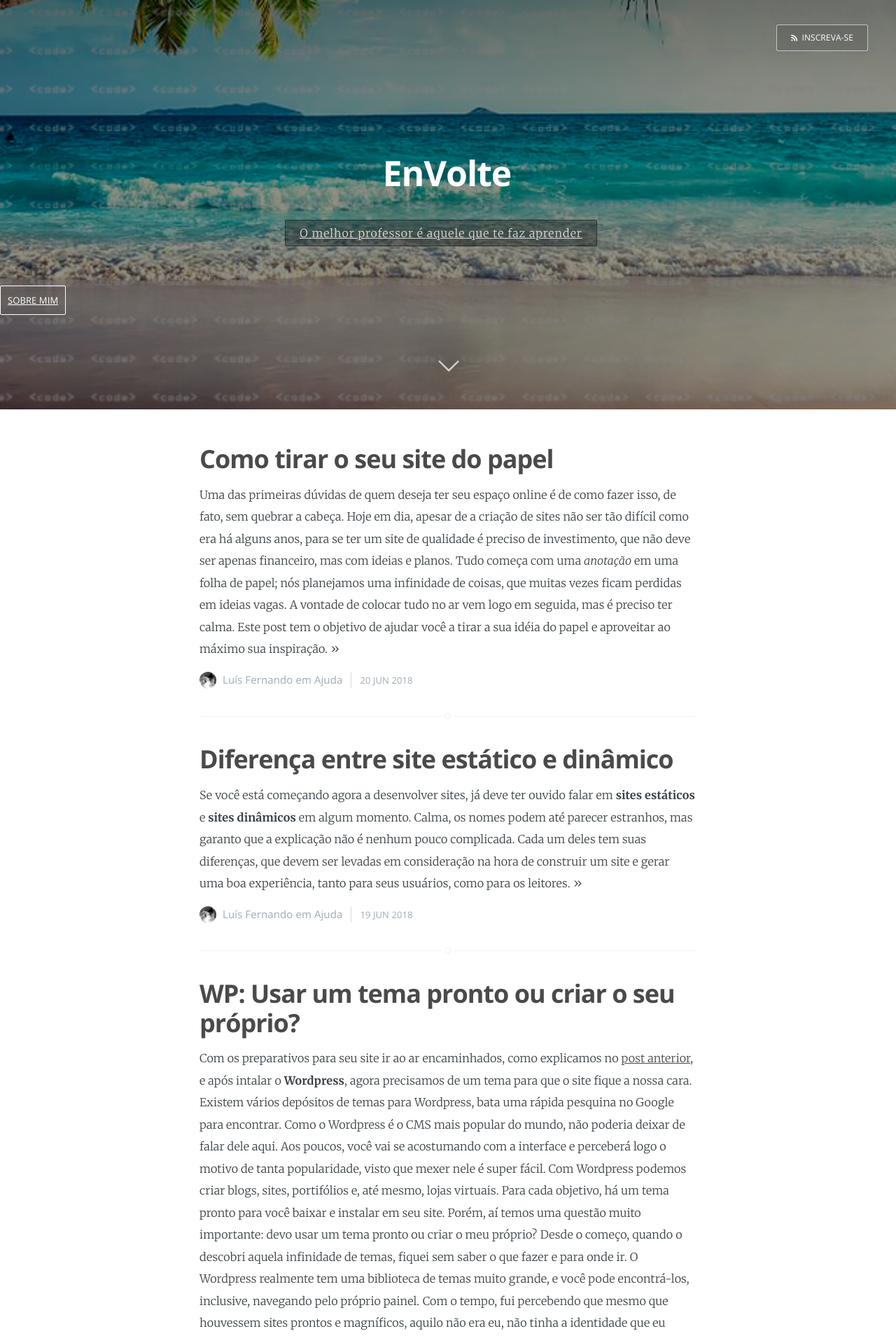
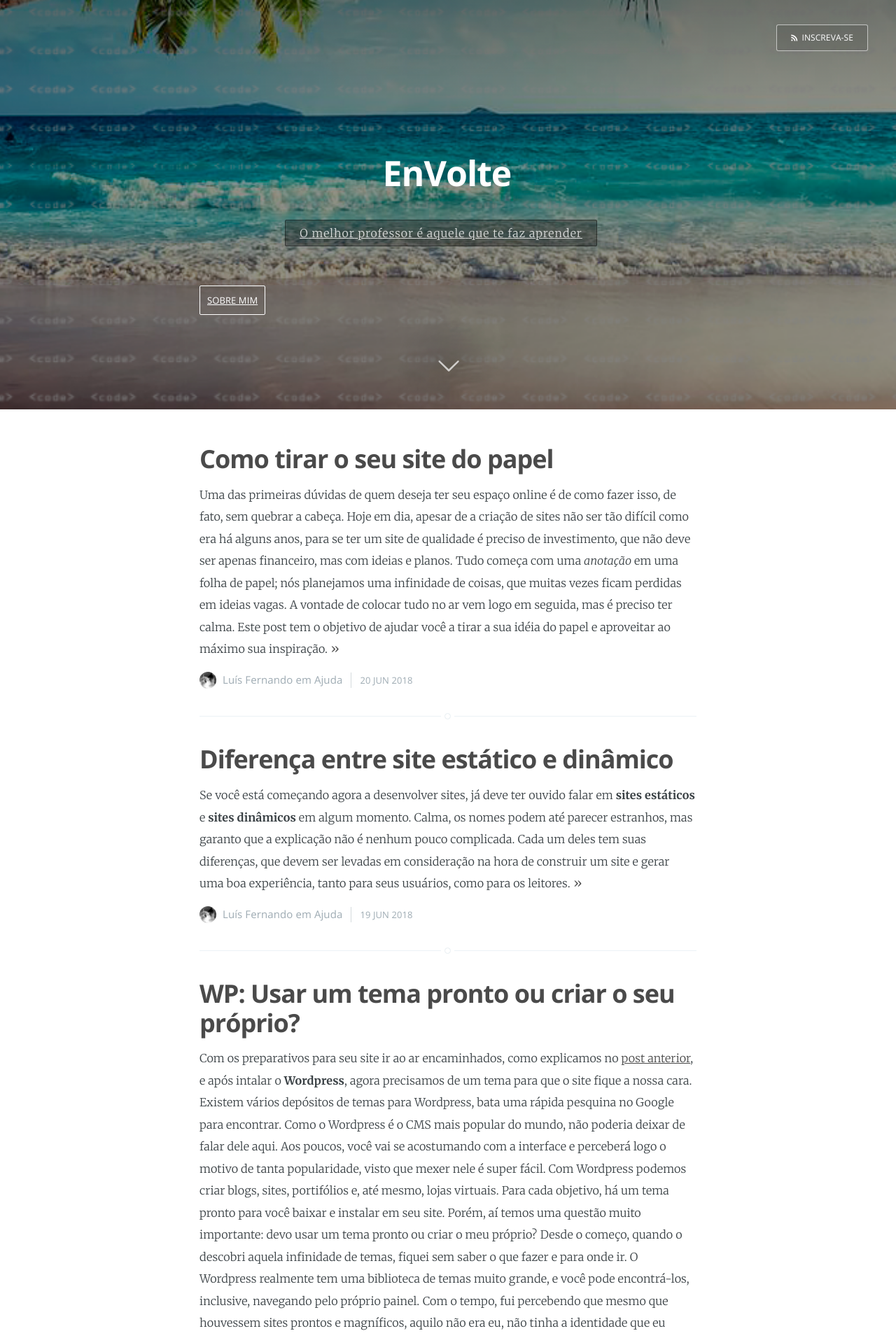
Before and after one commit to EnVolte/envolte.github.io, a Jekyll site: the page built from index.html, in a window 1280 px wide. Shown: the top 1912 px of the page at 70% size. Built offline with Jekyll 4.4.1, drawn with Linux system fonts in a browser that asks for light colours; the list of posts is cut into pages by our own code.

Commit message:
Update index.html

```diff
--- a/index.html
+++ b/index.html
@@ -16,7 +16,7 @@
     </nav>
 
     <div class="vertical">
-        <div class=""><br>
+        <div class="main-header-content inner"><br>
             <h1 class="page-title">{{ site.name }}</h1>
             <h2 style="text-decoration: none;" class="page-description"><br>
                 <span style="border: 1px solid rgba(0,0,0,0.4); background: rgba(0,0,0,0.3); border-radius: 2px; font-size: 1.6rem; padding: 8px 20px; text-decoration: none; letter-spacing: 1px; font-weight: normal; overflow: hidden; margin-right: 20px;" id="titulo"></span><br>
```
